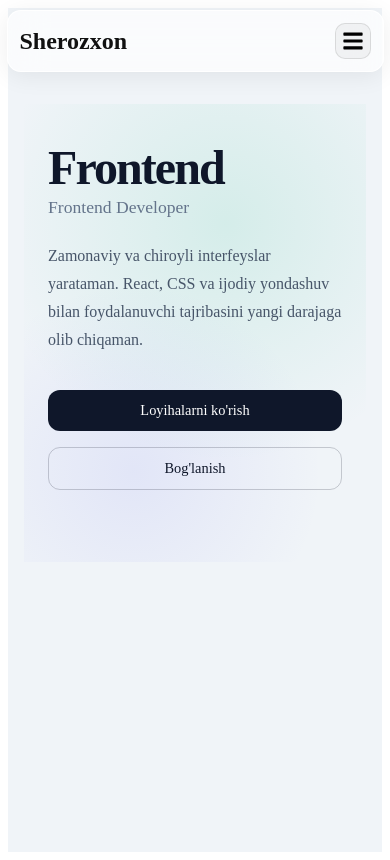
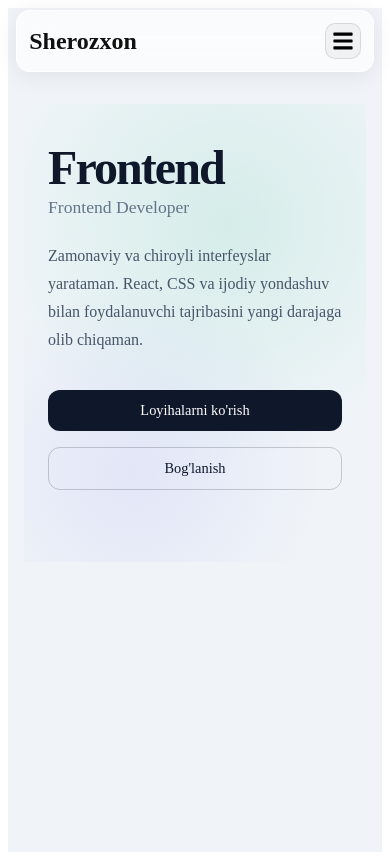
Before and after one commit to sherozxon-FR/Real-Portfolio, a React (Vite) app: page / in a window 390 px wide. Built offline with nearby package versions, Linux system fonts and the light colour scheme.

Commit message:
header style

```diff
--- a/src/components/header/Header.module.css
+++ b/src/components/header/Header.module.css
@@ -187,7 +187,7 @@
 @media (max-width: 600px) {
     .header {
         position: fixed;
-        width: 90%;
+        width: 85%;
         height: 65px;
         top: 10px;
         padding: 0 1rem;
@@ -233,6 +233,8 @@
 @media (max-width: 380px) {
     .header {
         position: fixed;
+        width: 85%;
+        margin: 0 auto;
         height: 54px;
         top: 8px;
         border-radius: 12px;
```
